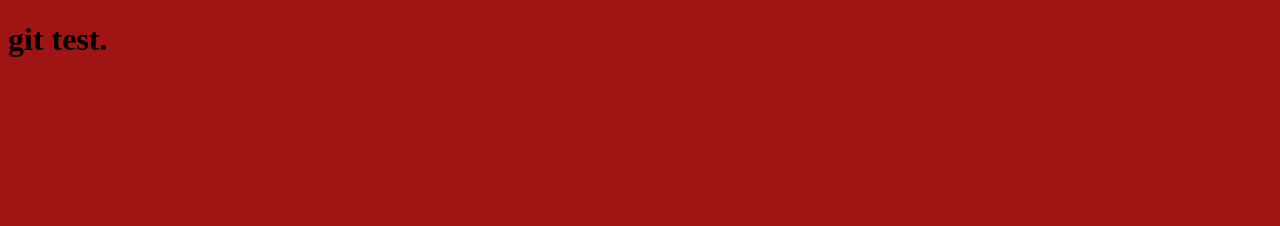
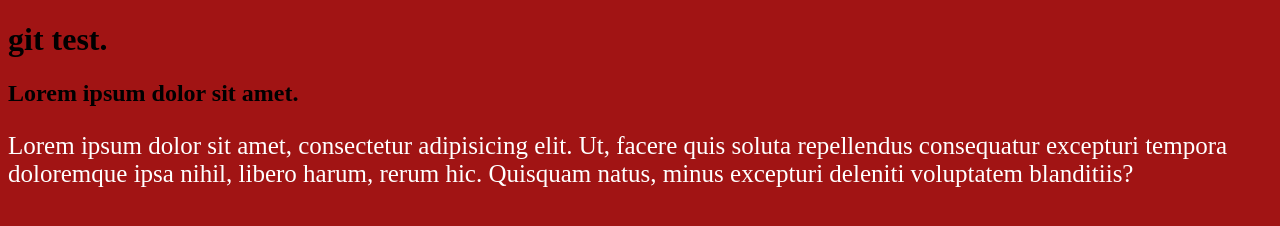
Before and after one commit to lazorenko-viktor/git_demo, a plain HTML site: page index.html in a window 1280 px wide. Drawn offline with Linux system fonts and the light colour scheme.

Commit message:
моё первое изменение

```diff
--- a/css/main.css
+++ b/css/main.css
@@ -1,3 +1,7 @@
 body{
     background: rgb(161, 20, 20);
 }
+p{
+    font-size: 25px;
+    color: rgb(255, 255, 255);
+}
--- a/index.html
+++ b/index.html
@@ -7,5 +7,8 @@
 </head>
 <body>
 	<h1>git test.</h1>
+	<h2>Lorem ipsum dolor sit amet.</h2>
+	<p>Lorem ipsum dolor sit amet, consectetur adipisicing elit. Ut, facere quis soluta repellendus consequatur excepturi tempora doloremque ipsa nihil, libero harum, rerum hic. Quisquam natus,
+		minus excepturi deleniti voluptatem blanditiis?</p>
 </body>
 </html>
```
